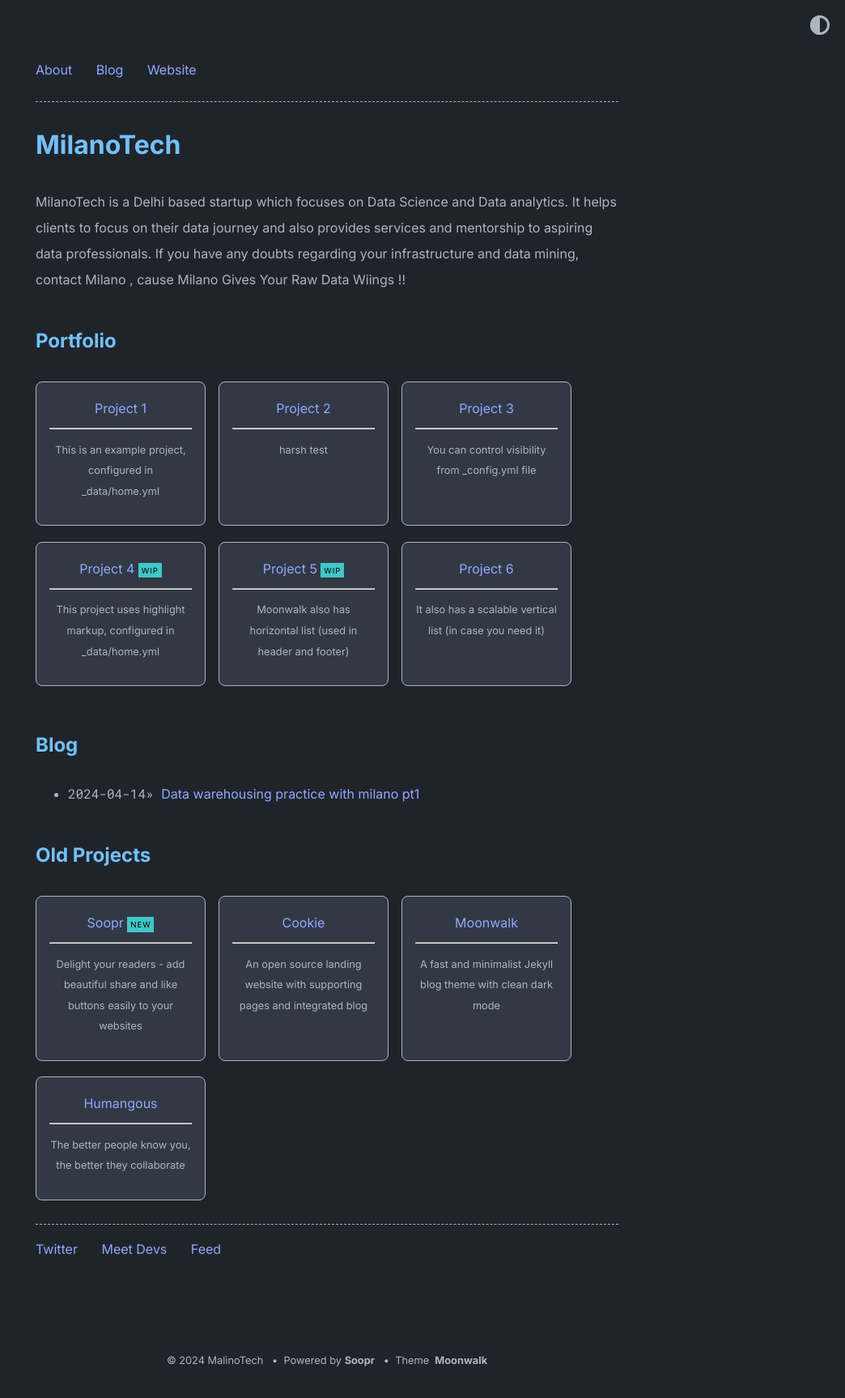
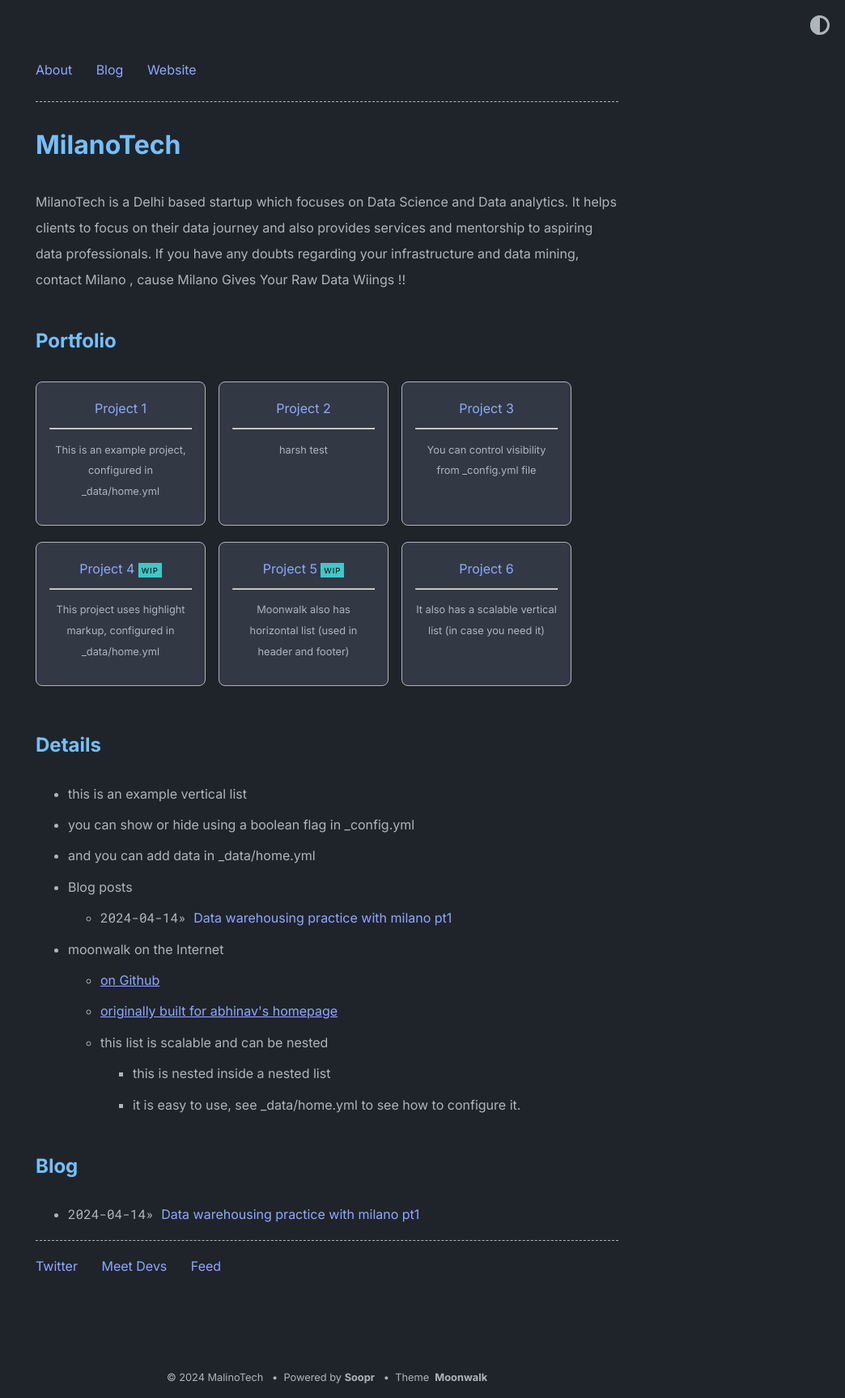
Before and after one commit to MilanoTech/milanotech.github.io, a Jekyll site: the page built from index.md, in a window 1280 px wide. Shown: the whole page at 81% size, without its empty margins (236-1280 px from the left). Built offline with Jekyll 4.4.1, drawn with Linux system fonts in a browser that asks for light colours; before the commit the page ends 1705 px from its top, so only the background shows below that.

Commit message:
Update _config.yml

```diff
--- a/_config.yml
+++ b/_config.yml
@@ -29,8 +29,8 @@ theme_config:
   # following keys are using to create home layout
   show_projects: true # show projects as cards, add in _data/home.yml
   show_blog: true # show blog posts added in _posts
-  show_old_projects: true # show old projects as cards, add in _data/home.yml
-  show_misc_list: false # show generic vertical list for misc details, add _data/home.yml
+  show_old_projects: false # show old projects as cards, add in _data/home.yml
+  show_misc_list: true # show generic vertical list for misc details, add _data/home.yml
   show_reading_time: true # show number of words and reading time in the blog posts
   show_tags: true # show tags in a blog posts
   # options for "home" page
```
